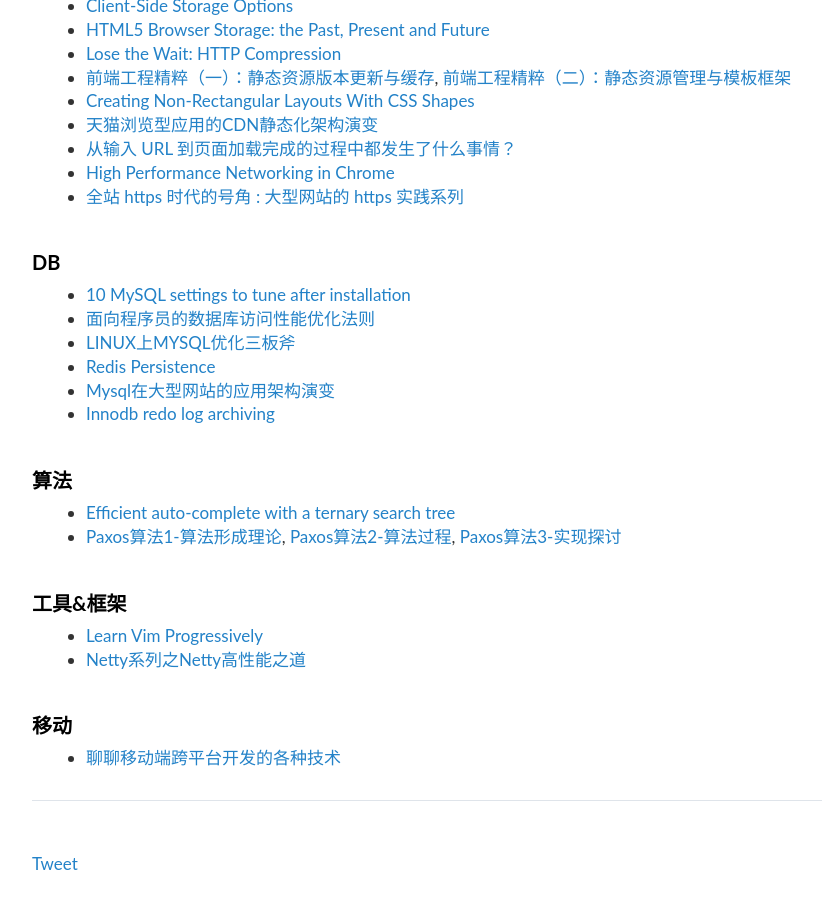
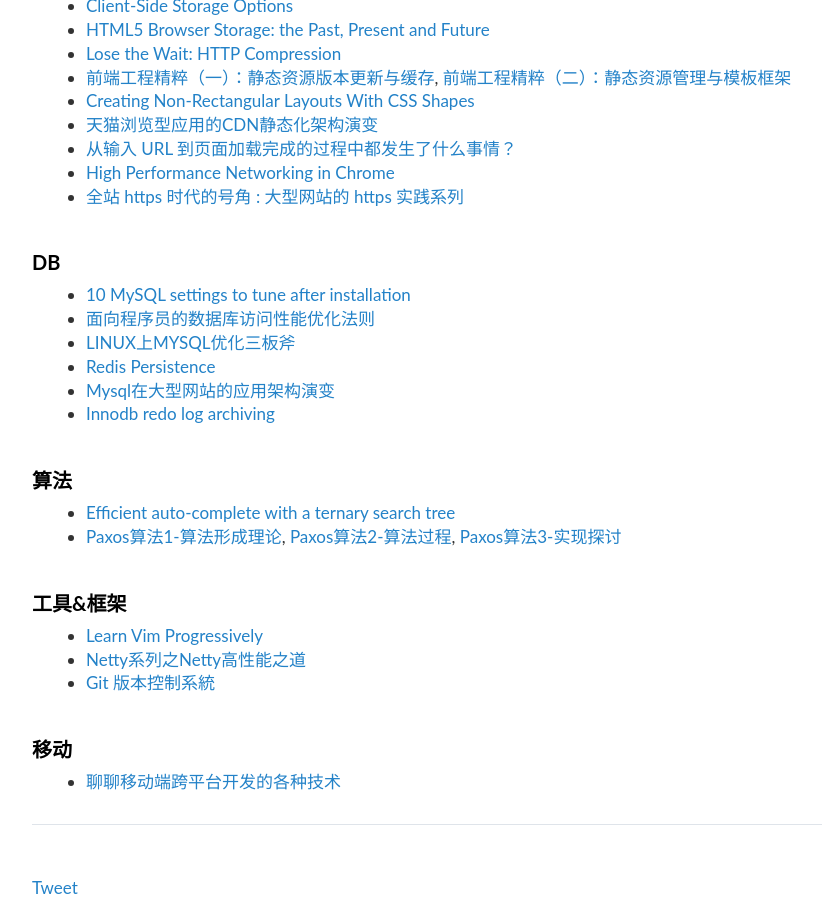
Before and after one commit to guanmian/blog, a Jekyll site: the page built from _posts/2015-02-27-self-cultivation-of-a-programmer.md, in a window 1280 px wide and 900 px high, scrolled down 1804 px. Shown: the whole window, without its empty margins (68-890 px from the left). Built offline with Jekyll 4.4.1, drawn with Linux system fonts in a browser that asks for light colours; Markdown is read by kramdown in place of the engine named in the settings; comment, search, counter and statistics services are not loaded; before the commit the page ends 2680 px from its top, so only the background shows below that.

Commit message:
add tool git by ihower

```diff
--- a/_posts/2015-02-27-self-cultivation-of-a-programmer.md
+++ b/_posts/2015-02-27-self-cultivation-of-a-programmer.md
@@ -85,6 +85,7 @@
 ## 工具&框架
 * [Learn Vim Progressively](http://yannesposito.com/Scratch/en/blog/Learn-Vim-Progressively/)
 * [Netty系列之Netty高性能之道](http://www.infoq.com/cn/articles/netty-high-performance)
+* [Git 版本控制系統](https://ihower.tw/git/)
 
 ## 移动
 * [聊聊移动端跨平台开发的各种技术](http://fex.baidu.com/blog/2015/05/cross-mobile/)
```
